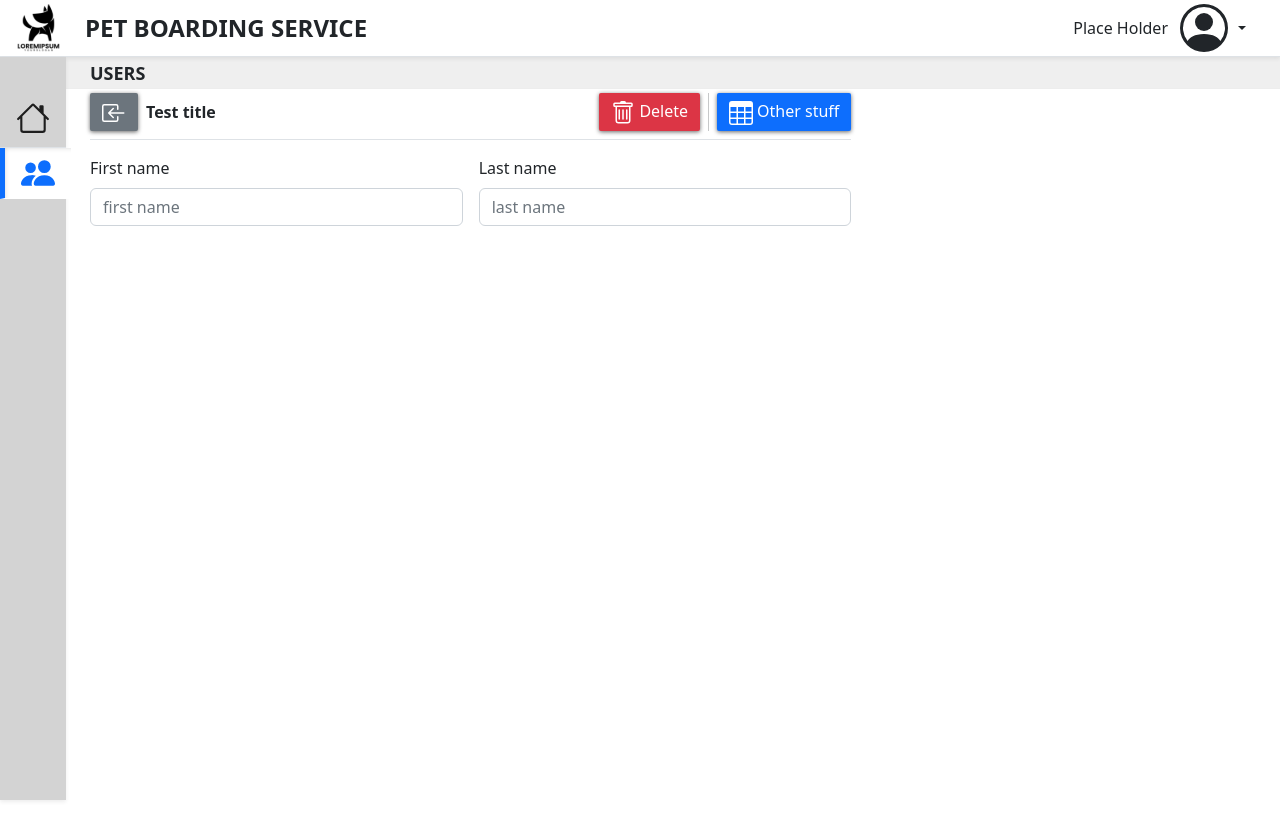
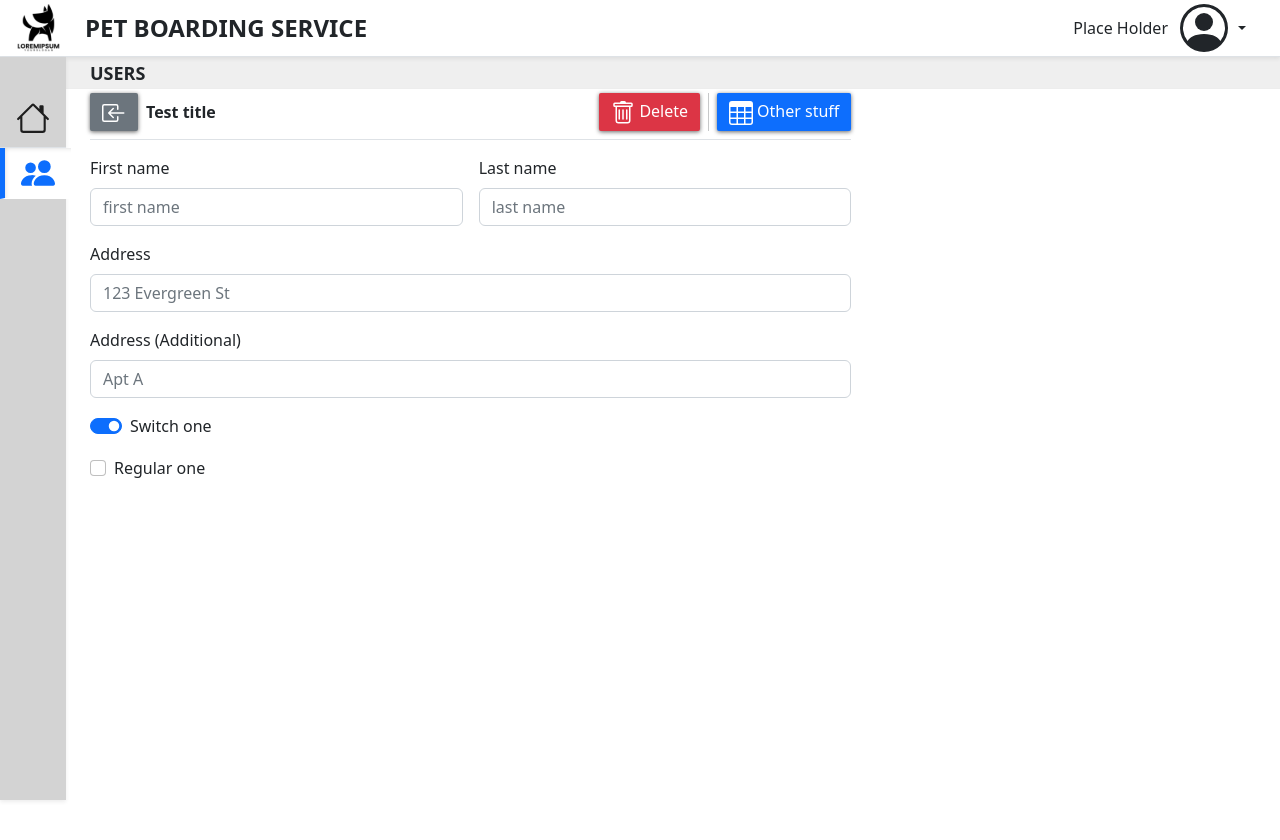
Before and after one commit to UlisesPeguero/pbs-frontend, a React (Create React App) app: page /users in a window 1280 px wide. Shown: the top 840 px of the page. Built offline with nearby package versions, Linux system fonts and the light colour scheme.

Commit message:
Working on adding more Bootstrap UI elements as components

```diff
--- a/src/modules/test/TestForm.jsx
+++ b/src/modules/test/TestForm.jsx
@@ -1,5 +1,6 @@
 import React from 'react';
 import Input from '../../ui/form/Input';
+import CheckBox from '../../ui/form/CheckBox';
 
 export default function TestForm() {
   return (
@@ -11,11 +12,32 @@ export default function TestForm() {
         placeholder='first name'
       />
       <Input
-        name='lasstName'
+        name='lastName'
         label='Last name'
         containerClasses='col-md-6'
         placeholder='last name'
       />
+      <Input
+        name='address'
+        label='Address'
+        placeholder='123 Evergreen St'
+      />
+      <Input
+        name='address2'
+        label='Address (Additional)'
+        placeholder='Apt A'
+      />
+      <CheckBox
+        name='switchBox'
+        label='Switch one'
+        checked={true}
+        isSwitch
+      />
+      <CheckBox
+        name='regularBox'
+        label='Regular one'
+      />
+
     </form>
   );
 }
--- /dev/null
+++ b/src/ui/form/CheckBox.jsx
@@ -0,0 +1,14 @@
+import React from 'react';
+import CheckBoxInput from './_CheckBoxInput';
+
+export default function CheckBox({
+  containerClasses = 'col-12',
+  ...rest
+}) {
+  const _containerClass = containerClasses;
+  return (
+    <div className={_containerClass}>
+      <CheckBoxInput {...rest} />
+    </div>
+  );
+}
--- /dev/null
+++ b/src/ui/form/_CheckBoxInput.jsx
@@ -0,0 +1,35 @@
+import React, { useState } from 'react';
+
+export default function CheckBoxInput({
+  name,
+  label,
+  checked: _checked = false,
+  isSwitch,
+  inputClasses = '',
+  labelClasses = '',
+  ...rest
+}) {
+  const _containerCheckClass = 'form-check' + (isSwitch ? ' form-switch' : '');
+  const _inputClass = 'form-check-input ' + inputClasses;
+  const _labelClass = 'form-check-label ' + labelClasses;
+  const [checked, setChecked] = useState(_checked);
+
+  const handleCheckStatus = () => setChecked(!checked);
+  return (
+    <>
+      <div className={_containerCheckClass}>
+        <input
+          id={name}
+          name={name}
+          className={_inputClass}
+          type='checkbox'
+          checked={checked}
+          onChange={handleCheckStatus}
+          role={isSwitch ? 'switch' : null}
+          {...rest}
+        />
+        <label htmlFor={name} className={_labelClass}>{label}</label>
+      </div>
+    </>
+  );
+}
```
Also changed, not shown: src/ui/ColContainer.jsx (added, +7 -0 lines).
